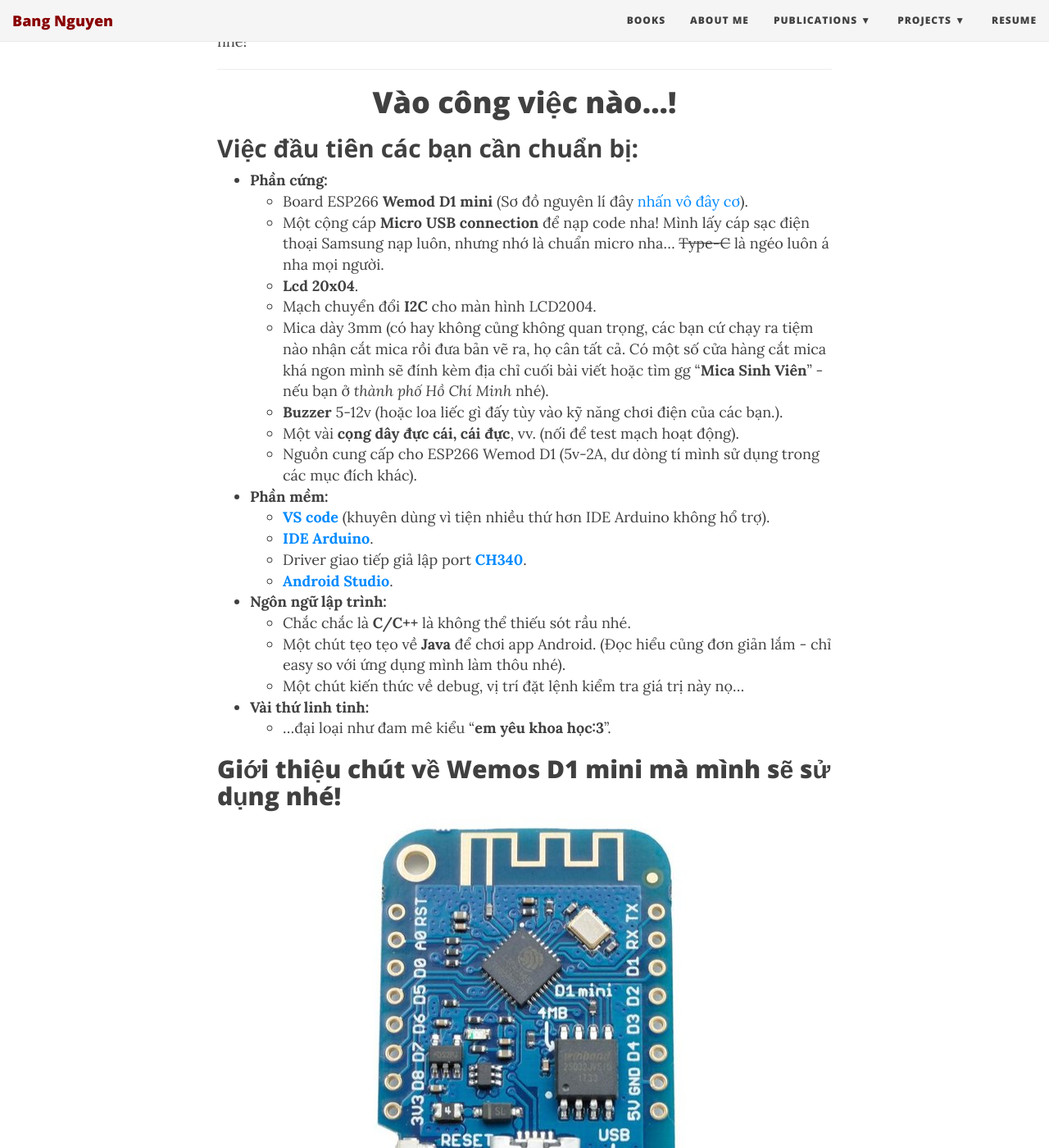
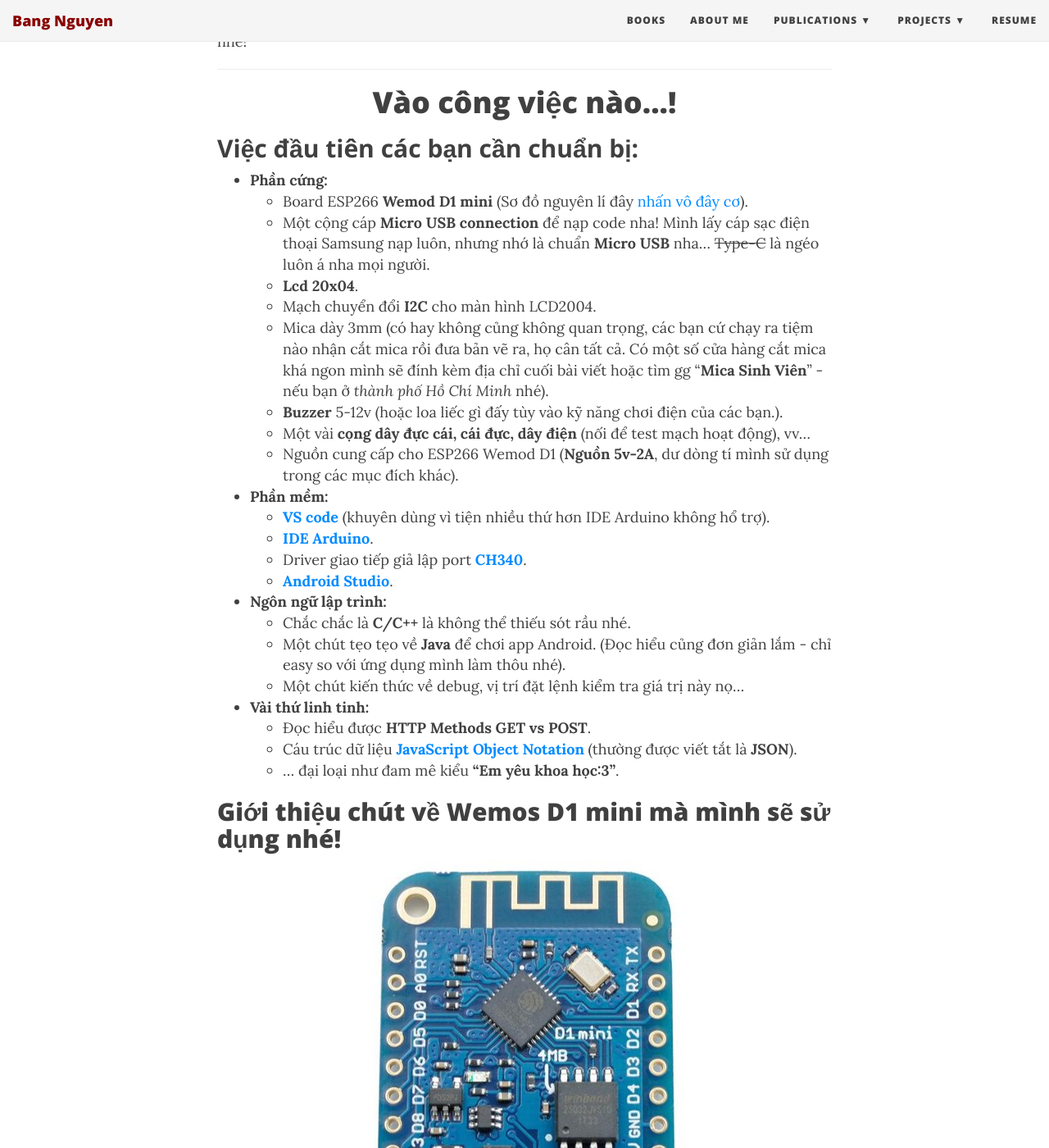
Before and after one commit to tramnguyencute/tramnguyencute.github.io, a Jekyll site: the page built from _posts/2020-01-17-smart-clock.md, in a window 1280 px wide and 1400 px high, scrolled down 831 px. Shown: the whole window at 82% size. Built offline with Jekyll 4.4.1, drawn with Linux system fonts in a browser that asks for light colours; comment, search, counter and statistics services are not loaded; some of the changed text lies outside the part shown.

Commit message:
Update 2020-01-17-smart-clock.md

```diff
--- a/_posts/2020-01-17-smart-clock.md
+++ b/_posts/2020-01-17-smart-clock.md
@@ -24,13 +24,13 @@
 ## **Việc đầu tiên các bạn cần chuẩn bị:**
   - **Phần cứng:**
     - Board ESP266 **Wemod D1 mini** (Sơ đồ nguyên lí đây [nhấn vô đây cơ](img/2020-01-17-smart-clock/sch_d1_mini_v3.0.0.pdf)).
-    - Một cộng cáp **Micro USB connection** để nạp code nha! Mình lấy cáp sạc điện thoại Samsung nạp luôn, nhưng nhớ là chuẩn micro nha... ~~Type-C~~ là ngéo luôn á nha mọi người.
+    - Một cộng cáp **Micro USB connection** để nạp code nha! Mình lấy cáp sạc điện thoại Samsung nạp luôn, nhưng nhớ là chuẩn **Micro USB** nha... ~~Type-C~~ là ngéo luôn á nha mọi người.
     - **Lcd 20x04**.
     - Mạch chuyển đổi **I2C** cho màn hình LCD2004.
     - Mica dày 3mm (có hay không củng không quan trọng, các bạn cứ chạy ra tiệm nào nhận cắt mica rồi đưa bản vẽ ra, họ cân tất cả. Có một số cửa hàng cắt mica khá ngon mình sẽ đính kèm địa chỉ cuối bài viết hoặc tìm gg "**Mica Sinh Viên**" - nếu bạn ở *thành phố Hồ Chí Minh* nhé).
     - **Buzzer** 5-12v (hoặc loa liếc gì đấy tùy vào kỹ năng chơi điện của các bạn.).
-    - Một vài **cọng dây đực cái, cái đực**, vv. (nối để test mạch hoạt động).
-    - Nguồn cung cấp cho ESP266 Wemod D1 (5v-2A, dư dòng tí mình sử dụng trong các mục đích khác).
+    - Một vài **cọng dây đực cái, cái đực, dây điện** (nối để test mạch hoạt động), vv...
+    - Nguồn cung cấp cho ESP266 Wemod D1 (**Nguồn 5v-2A**, dư dòng tí mình sử dụng trong các mục đích khác).
   - **Phần mềm:**
     - **[VS code](https://code.visualstudio.com/download)** (khuyên dùng vì tiện nhiều thứ hơn IDE Arduino không hổ trợ).
     - **[IDE Arduino](https://www.arduino.cc/en/main/software)**.
@@ -43,7 +43,9 @@
     - Một chút kiến thức về debug, vị trí đặt lệnh kiểm tra giá trị này nọ...
 
   - **Vài thứ linh tinh:**
-    - ...đại loại như đam mê kiểu "**em yêu khoa học:3**".
+    - Đọc hiểu được **HTTP Methods GET vs POST**.
+    - Cáu trúc dữ liệu **[JavaScript Object Notation](https://vi.wikipedia.org/wiki/JSON)** (thường được viết tắt là **JSON**).
+    - ... đại loại như đam mê kiểu **"Em yêu khoa học:3"**.
 
 ## Giới thiệu chút về Wemos D1 mini mà mình sẽ sử dụng nhé!
 ![esp8266](/img/2020-01-17-smart-clock/wemos-d1-mini-500x500.jpg){: .center-block :}
@@ -97,30 +99,12 @@
   - **Cá nhân hóa** được nè (thẩm mĩ tí khúc khắc lazer mica các bạn sẽ có sản phẩm toẹt vời).
   - **Đèn ngủ** củng được nữa, đêm nó củng sang sáng lắm...đèn ngủ siêu tiết kiệm điện á nha.
 
-
-{% highlight c linenos %}
-#include <stdio.h>
-int main() {
-   // printf() displays the string inside quotation
-   printf("Hello, World!");
-   return 0;
-}
-{% endhighlight %}
-
-## Boxes
-You can add notification, warning and error boxes like this:
-
-### Notification
-
-{: .box-note}
-**Note:** This is a notification box.
-
-### Warning
-
-{: .box-warning}
-**Warning:** This is a warning box.
-
-### Error
-
-{: .box-error}
-**Error:** This is an error box.
+## **Hướng dẫn nối chân:**
+| **Wemos D1 mini** | **LCD/Modun LCDI2C** | *Buzzer* | **Reset Button** | **Mode Button** |
+| D5(GPIO14) |   |   |   | D5(GPIO14) |
+| D0(GPIO16) |   | D0(GPIO16) |   |   |
+| D1(GPIO5) | SCL |   |   |   |
+| D2(GPIO4) | SDA |   |   |   |
+| GND | GND | GND |   |   |
+| 5V | VCC |   |   |   |
+| RST |   |   | VCC |   |
```
